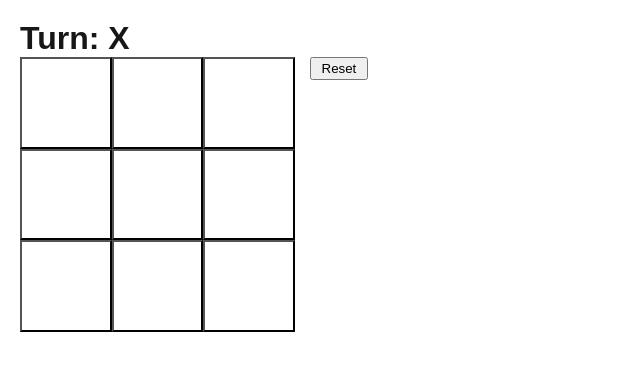
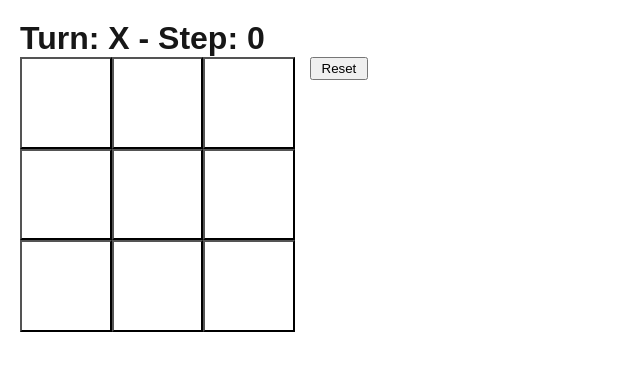
Before and after one commit to douglasfanucchi/tic-tac-toe-react, a Next.js app: page / in a window 1280 px wide. Shown: the top 370 px of the page, without its empty margins (0-640 px from the left). Built offline with nearby package versions, Linux system fonts and the light colour scheme.

Commit message:
feat: count steps

```diff
--- a/src/app/components/Board/index.tsx
+++ b/src/app/components/Board/index.tsx
@@ -5,7 +5,12 @@ import Square from "../Square";
 import style from "./board.module.css"
 
 export function Board(
-    {squares, character, onPlay}: {squares: Array<number>, character: string, onPlay: Function}
+    {
+        squares,
+        character,
+        onPlay,
+        currentStep
+    }: {squares: Array<number>, character: string, onPlay: Function, currentStep: number}
 ) {
     let winner = calculateWinner(squares);
     let header = "";
@@ -13,7 +18,7 @@ export function Board(
     if (winner) {
         header = "Winner: " + winner;
     } else {
-        header = "Turn: " + character;
+        header = "Turn: " + character + " - Step: " + currentStep;
     }
 
     return <div className="board">
@@ -39,13 +44,14 @@ export function Board(
 export default function Game() {
     const [timeline, setTimeline] = useState([Array(9).fill(null)]);
     const [character, setCharacter] = useState("X");
+    const [currentStep, setCurrentStep] = useState(0);
 
     function goBackTo(index: number) {
         const nextCharacter = (index % 2 == 0) ? "X" : "O";
 
         setCharacter(nextCharacter);
         setTimeline(timeline.slice(0, index + 1));
-
+        setCurrentStep(index);
     }
 
     function handleOnPlay(index: number) {
@@ -61,6 +67,7 @@ export default function Game() {
         } else {
             setCharacter("X");
         }
+        setCurrentStep(currentStep + 1);
         setTimeline([...timeline, nextSquare]);
     }
 
@@ -70,6 +77,7 @@ export default function Game() {
                 squares={timeline[timeline.length - 1]}
                 character={character}
                 onPlay={handleOnPlay}
+                currentStep={currentStep}
             />
             <ul className={style["unstyled-list"]}>
                 {timeline.map((_, index: number) =>
```
